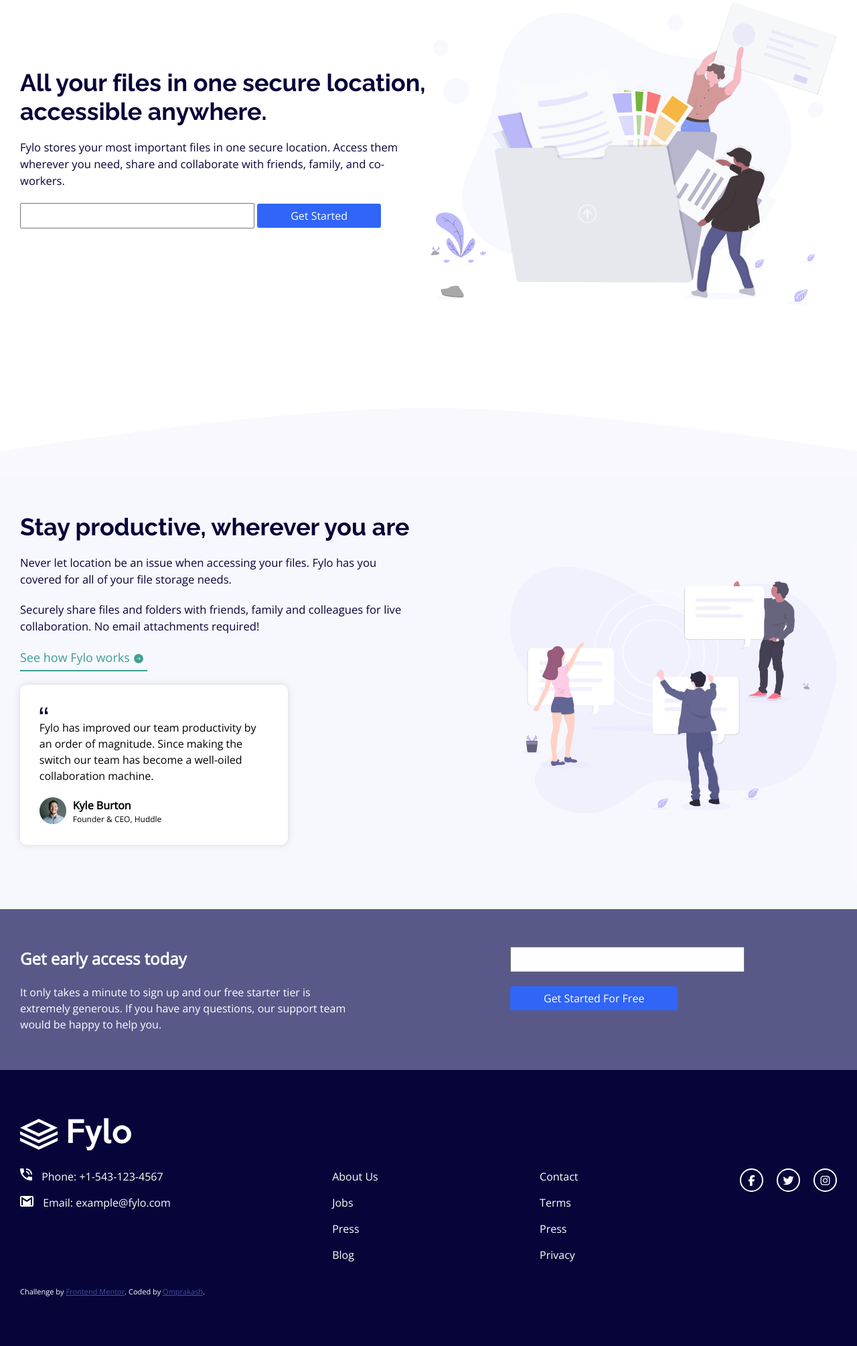
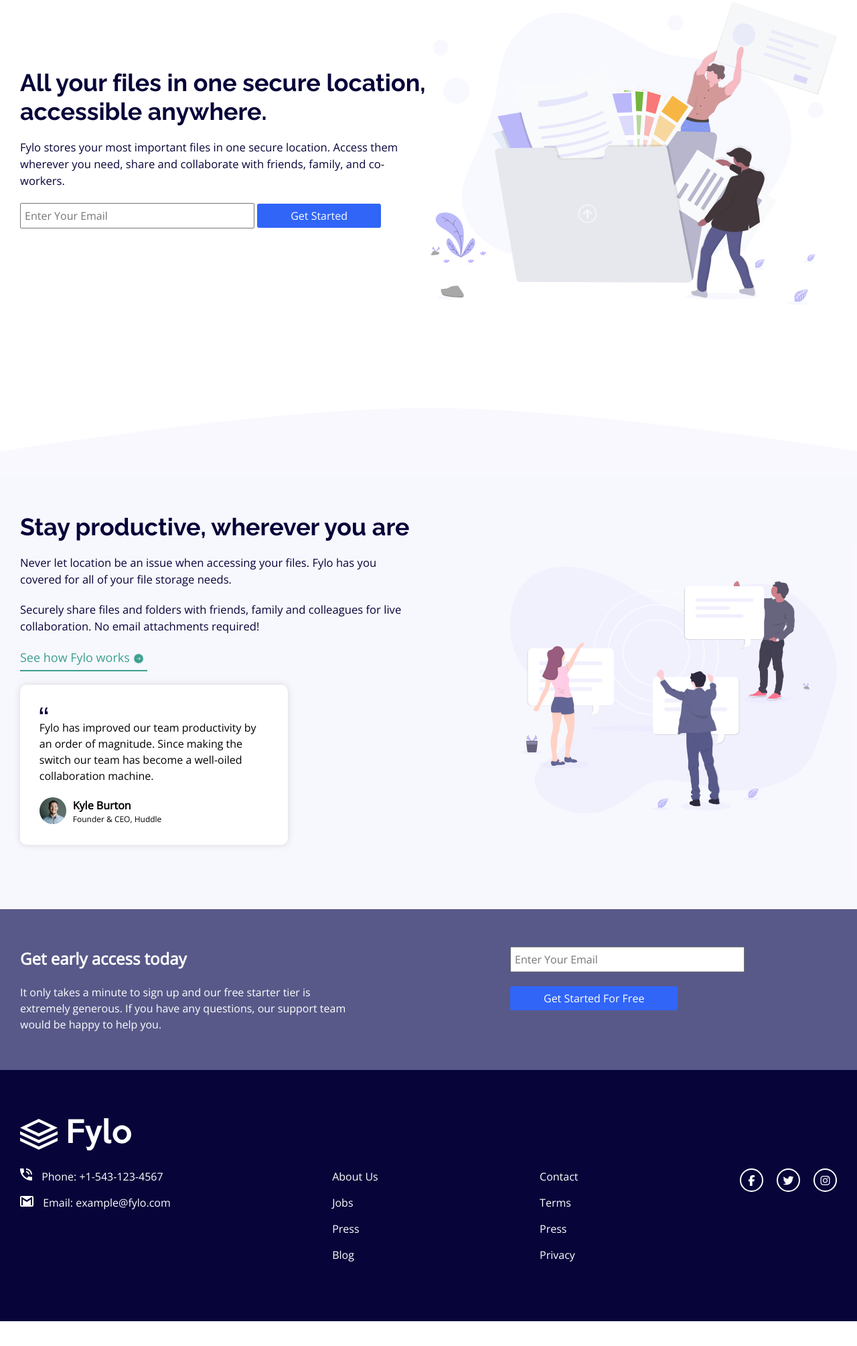
Before and after one commit to OmprakashR/Fylo-landing-page, a plain HTML site: page index.html in a window 1280 px wide. Shown: the part 208-2217 px from the top of the page at 67% size. After the commit the page ends 2180 px from the top, so only its background shows below. Drawn offline with nearby package versions, Linux system fonts and the light colour scheme.

Commit message:
Add files via upload

```diff
--- a/index.html
+++ b/index.html
@@ -60,7 +60,7 @@
               family, and co-workers.</p>
 
             <div class="get-started">
-              <input id="email" type="email" required>
+              <input id="email" type="email" placeholder="Enter Your Email" required  aria-labelledby="email">
               <button id="submit">Get Started</button>
             </div>
             <p class="alert" id="demo"></p>
@@ -94,7 +94,7 @@
               live collaboration. No email attachments required!</p>
 
             <a class="fylo-work" href="#"><span> See how Fylo works </span><span class="img-alt"><img
-                  src="./images/icon-arrow.svg" width="18" height="18"></span></a>
+                  src="./images/icon-arrow.svg" width="18" height="18" alt="icon"></span></a>
 
 
             <div class="quotes">
@@ -148,7 +148,7 @@
           </div>
           <div class="action-section">
             <div class="get-started ">
-              <input id="email1" type="email" required>
+              <input id="email1" type="email" required placeholder="Enter Your Email" aria-labelledby="submit email">
               <p class="alert sub-alert" id="demo1"></p>
               <button id="submit1" class="main-gap">Get Started For Free</button>
             </div>
@@ -240,16 +240,10 @@
 
         </div>
       </div>
-      <p class="attribution">
-        Challenge by <a href="https://www.frontendmentor.io?ref=challenge" target="_blank">Frontend Mentor</a>.
-        Coded by <a href="https://www.frontendmentor.io/profile/OmprakashR">Omprakash</a>.
-      </p>
+
     </div>
 
   </footer>
-
-
-
 
 
   <script src="script.js"></script>
```
